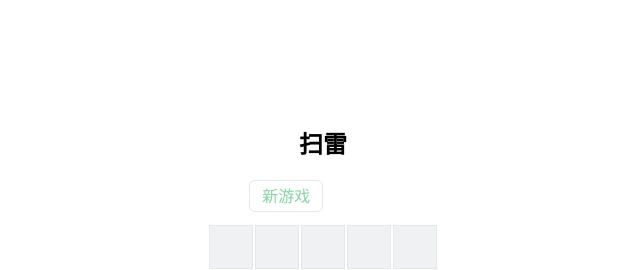
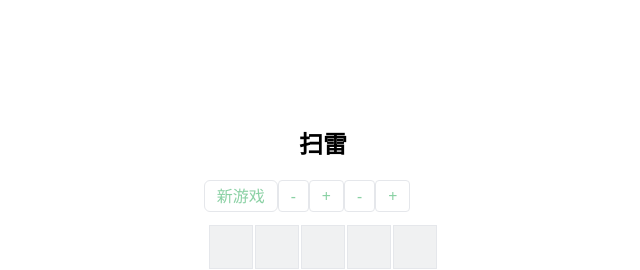
Before and after one commit to Debbl/react-minesweeper, a React (Vite) app: page / in a window 1280 px wide. Shown: the top 270 px of the page, without its empty margins (317-957 px from the left). Built offline with nearby package versions, Linux system fonts and the light colour scheme; some icons are missing.

Commit message:
add change board

```diff
--- a/src/components/Container.tsx
+++ b/src/components/Container.tsx
@@ -21,6 +21,7 @@ function Container() {
     isDev,
     setIsDev,
     blockArea,
+    setBlockArea,
     mineGeneratedRef,
     gameStateRef,
     setGameState,
@@ -79,10 +80,20 @@ function Container() {
     );
   };
   // 重置游戏
-  const reset = () => {
+  const reset = (blockArea: { width: number; height: number }) => {
     setState(initState(blockArea));
     mineGeneratedRef.current = false;
     gameStateRef.current = GameStateRef.play;
+  };
+  // 改变宽高
+  const changeBlockArea = (x: number, y: number) => {
+    if (blockArea.width + x <= 3 || blockArea.height + y <= 3) return;
+    const newBlockArea = {
+      width: blockArea.width + x,
+      height: blockArea.height + y,
+    };
+    setBlockArea(newBlockArea);
+    reset(newBlockArea);
   };
   return (
     <div className="flex flex-col items-center">
@@ -90,9 +101,33 @@ function Container() {
       <div className="mb-3 flex h-8 w-full justify-evenly text-green-600/50">
         <button
           className="text  rounded-md border px-3"
-          onClick={() => reset()}
+          onClick={() => reset(blockArea)}
         >
           新游戏
+        </button>
+        <button
+          className="rounded border px-3"
+          onClick={() => changeBlockArea(0, -1)}
+        >
+          -
+        </button>
+        <button
+          className="rounded border px-3"
+          onClick={() => changeBlockArea(0, 1)}
+        >
+          +
+        </button>
+        <button
+          className="rounded border px-3"
+          onClick={() => changeBlockArea(-1, 0)}
+        >
+          -
+        </button>
+        <button
+          className="rounded border px-3"
+          onClick={() => changeBlockArea(1, 0)}
+        >
+          +
         </button>
         <button className="text-green-600/40" onClick={() => setIsDev(!isDev)}>
           {isDev ? (
--- a/src/utils/MainUtils.ts
+++ b/src/utils/MainUtils.ts
@@ -6,9 +6,9 @@ import { directions } from "@/constants/constants";
 // 初始化 state
 function initState(blockArea: BlockArea) {
   const { width, height } = blockArea;
-  return Array.from({ length: width }, (_, y) =>
+  return Array.from({ length: height }, (_, y) =>
     Array.from(
-      { length: height },
+      { length: width },
       (_, x): BlockState => ({
         x,
         y,
@@ -66,6 +66,9 @@ function getSiblings(
       const x2 = block.x + dx;
       const y2 = block.y + dy;
       if (x2 < 0 || x2 >= width || y2 < 0 || y2 >= height) return;
+      console.log(width, height, "0000");
+
+      console.log(y2, x2);
       return state[y2][x2];
     })
     .filter(Boolean) as BlockState[];
```
